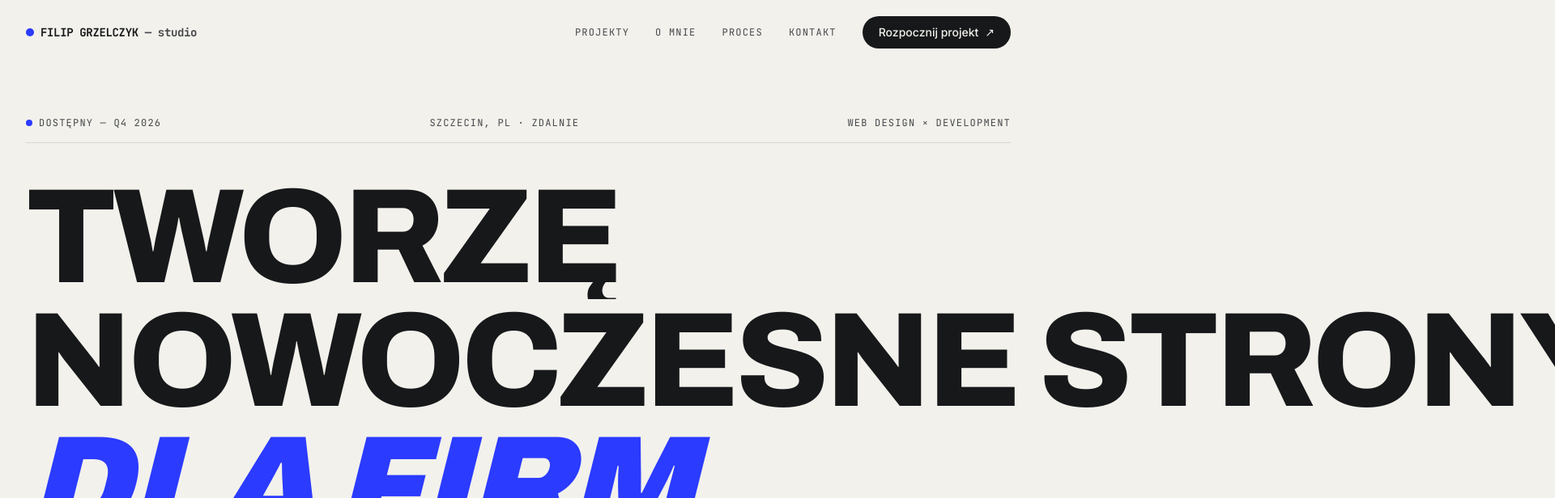
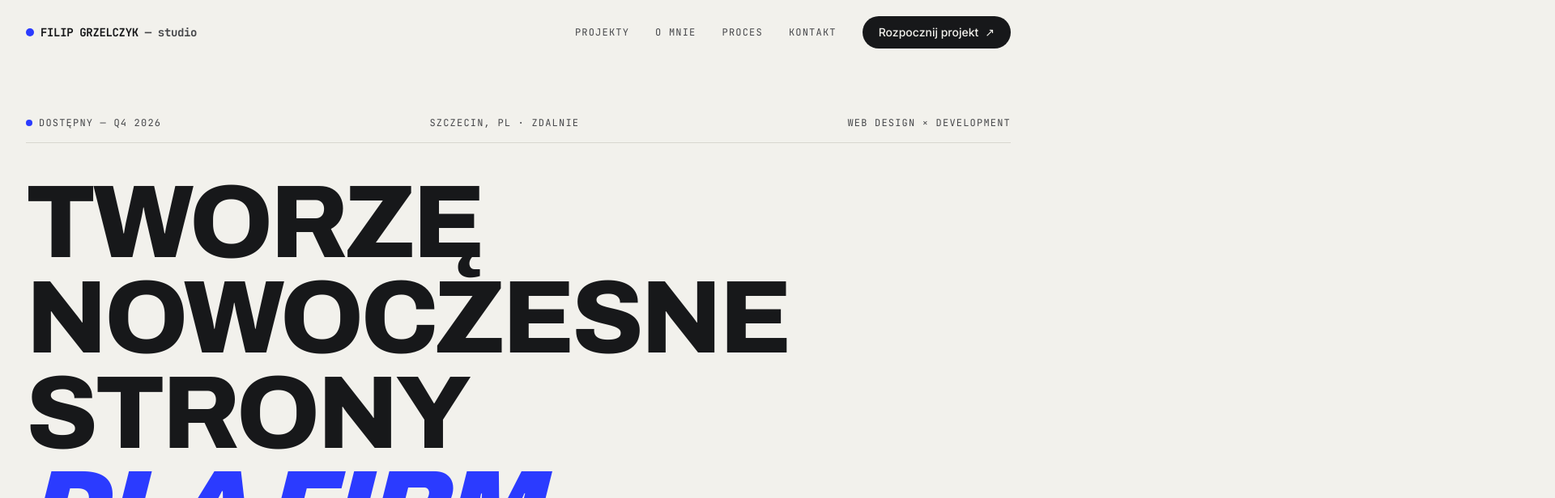
Before and after one commit to filipgrzelczyk/portfolio, a React (Vite) app: page / in a window 1280 px wide. Shown: the top 616 px of the page at 81% size, 1920 px wide, since content can reach past the window. Built offline with nearby package versions, Linux system fonts and the light colour scheme; the HTML template or start-up script is replaced by a standard one.

Commit message:
Add files via upload

```diff
--- a/src/components/Footer.tsx
+++ b/src/components/Footer.tsx
@@ -89,7 +89,7 @@ export default function Footer() {
               <span className="absolute inline-flex h-full w-full animate-ping rounded-full bg-accent opacity-60" />
               <span className="relative inline-flex size-2 rounded-full bg-accent" />
             </span>
-            Available for select projects — {year}
+            Dostępny na nowe projekty — {year}
           </span>
           <span className="mono text-xs text-paper/40">
             © {year} Filip Grzelczyk. Wszelkie prawa zastrzeżone.
--- a/src/components/Hero.tsx
+++ b/src/components/Hero.tsx
@@ -37,11 +37,12 @@ export default function Hero() {
       <div className="grid gap-12 lg:grid-cols-[1.35fr_1fr] lg:items-end">
         {/* Headline */}
         <div>
-          <h1 className="display text-[clamp(3.2rem,13vw,11rem)] uppercase">
+          <h1 className="display text-[clamp(2.6rem,10vw,8.5rem)] uppercase">
             <MaskLines
               lines={[
                 <>Tworzę</>,
-                <>nowoczesne&nbsp;strony</>,
+                <>nowoczesne</>,
+                <>strony</>,
                 <span className="italic text-accent" style={{ fontWeight: 900 }}>
                   dla firm.
                 </span>,
--- a/src/components/Process.tsx
+++ b/src/components/Process.tsx
@@ -3,13 +3,13 @@ import { Reveal } from "./primitives"
 const STEPS = [
   {
     no: "01",
-    t: "Discovery",
-    d: "Rozmawiamy o Twoim biznesie, klientach i celach. Zbieram wymagania, analizuję i definiuję, co strona ma realnie osiągnąć.",
+    t: "Poznanie",
+    d: "Rozmawiamy o Twoim biznesie oraz celach. Zbieram wymagania, analizuję i definiuję, jak strona ma realnie wyglądać.",
   },
   {
     no: "02",
     t: "Strategia",
-    d: "Projektuję strukturę treści, mapę strony i ścieżki konwersji. Ustalamy priorytety, zanim powstanie pierwszy piksel.",
+    d: "Na podstawie rozmowy przygotowuję strukturę treści i mapę strony. Otrzymujesz widełki kosztowe oraz rekomendację od czego najlepiej zacząć.",
   },
   {
     no: "03",
@@ -19,12 +19,12 @@ const STEPS = [
   {
     no: "04",
     t: "Realizacja",
-    d: "Koduję stronę w React / Next.js. Responsywność, wydajność i dostępność są wpisane w każdy komponent.",
+    d: "Koduję stronę w React / Next.js. Pracuję w etapach, na bieżąco pokazuję działającą wersję i zbieram Twój feedback. Responsywność, wydajność i dostępność są wpisane w każdy komponent.",
   },
   {
     no: "05",
     t: "Przekazanie",
-    d: "Wdrażam, optymalizuję i konfiguruję analitykę. Przekazuję stronę gotową do pracy.",
+    d: "Wdrażam, optymalizuję i przekazuję projekt gotowy do działania.",
   },
 ]
 
--- a/src/components/primitives.tsx
+++ b/src/components/primitives.tsx
@@ -42,7 +42,7 @@ export function MaskLines({
   return (
     <span className={className}>
       {lines.map((line, i) => (
-        <span key={i} className="block overflow-hidden">
+        <span key={i} className="-mb-[0.2em] block overflow-hidden pb-[0.2em]">
           <motion.span
             className="block"
             initial={reduce ? false : { y: "110%" }}
--- a/vite.config.ts
+++ b/vite.config.ts
@@ -3,7 +3,7 @@ import react from '@vitejs/plugin-react'
 import tailwindcss from '@tailwindcss/vite'
 import path from 'node:path'
 
-import siteConfiguration from './figma/make/site.json'
+import siteConfiguration from './.figma/make/site.json'
 
 // Vite config — https://vitejs.dev/config/
 export default defineConfig(({ mode }) => {
@@ -81,7 +81,7 @@ function figmaSiteConfiguration(config: FigmaSiteConfiguration): Plugin {
     return html.replace(`<!-- ${slotName} -->`, content)
   }
 
-  const title = config.title ?? "Filip Grzelczyk | Portfolio"
+  const title = config.title ?? "Figma Make App"
   const description = config.description ?? ''
   const favicon = config.icons?.icon ?? ''
   const socialImage = config.openGraph?.image ?? ''
```
